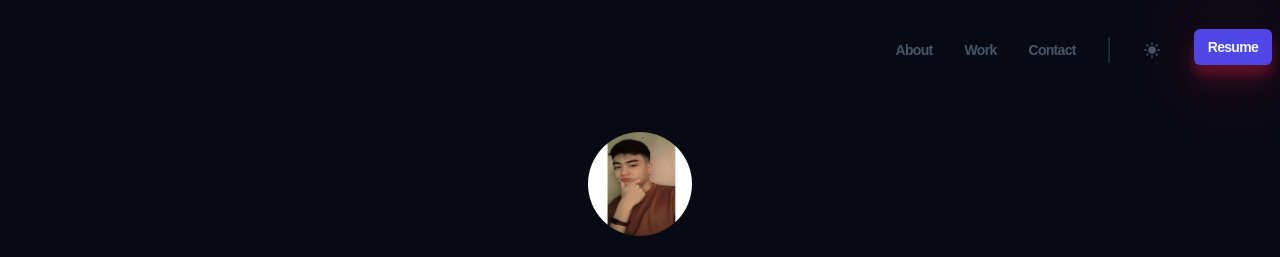
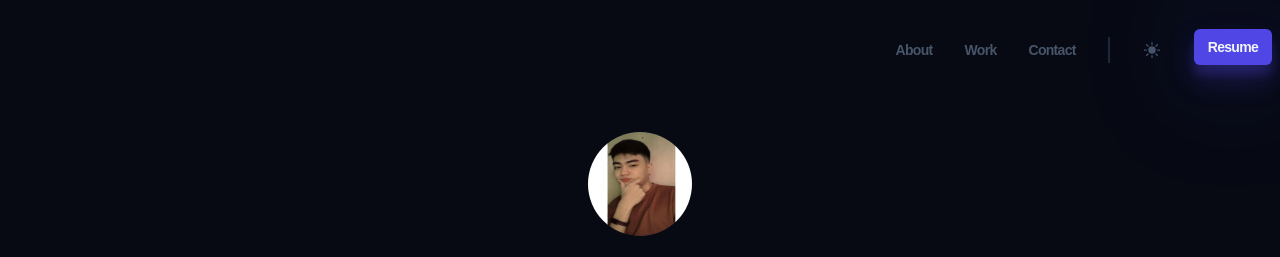
Before and after one commit to Genreee/Old-Portfolio-Genre, a website built with Vite: page index.html in a window 1280 px wide. In both pictures the pointer is over the link "Resume". Shown: the top 257 px of the page. Built offline with nearby package versions, Linux system fonts and the light colour scheme; a web font is replaced by a local one.

Commit message:
button shadow change

```diff
--- a/styles/utils.css
+++ b/styles/utils.css
@@ -25,15 +25,15 @@
   color: #f1f5f9;
   padding: 0.5em 1em;
   border-radius: 6px;
-  box-shadow: o 10px 20px rgba(225, 29, 72, 0.5),
-    0 6px 6px rgba(225, 29, 72, 0.5), 0 0 100px -10px var(--clr-rose);
+  box-shadow: o 10px 20px rgba(79, 70, 229, 0.5),
+    0 6px 6px rgba(79, 70, 229, 0.5), 0 0 100px -10px var(--clr-indigo);
   transition: transform 0.3s, box-shadow 0.3s;
 }
 
 .btn:hover {
   transform: translateY(-3px);
-  box-shadow: 0 14px 28px rgba(225, 29, 72, 0.25),
-    0 10px 10px rgba(225, 29, 72, 0.22), 0 0 120px -10px var(--clr-rose);
+  box-shadow: 0 14px 28px rgba(79, 70, 229, 0.25),
+    0 10px 10px rgba(79, 70, 229, 0.22), 0 0 120px -10px var(--clr-indigo);
 }
 
 .container {
```
